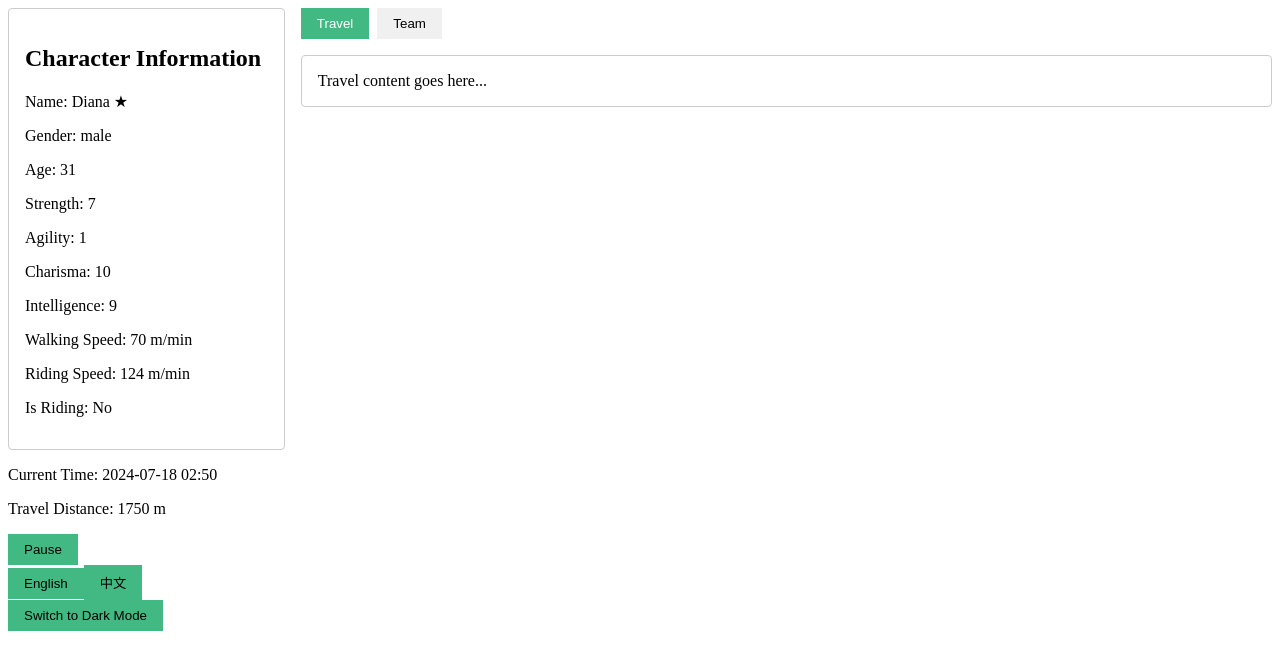
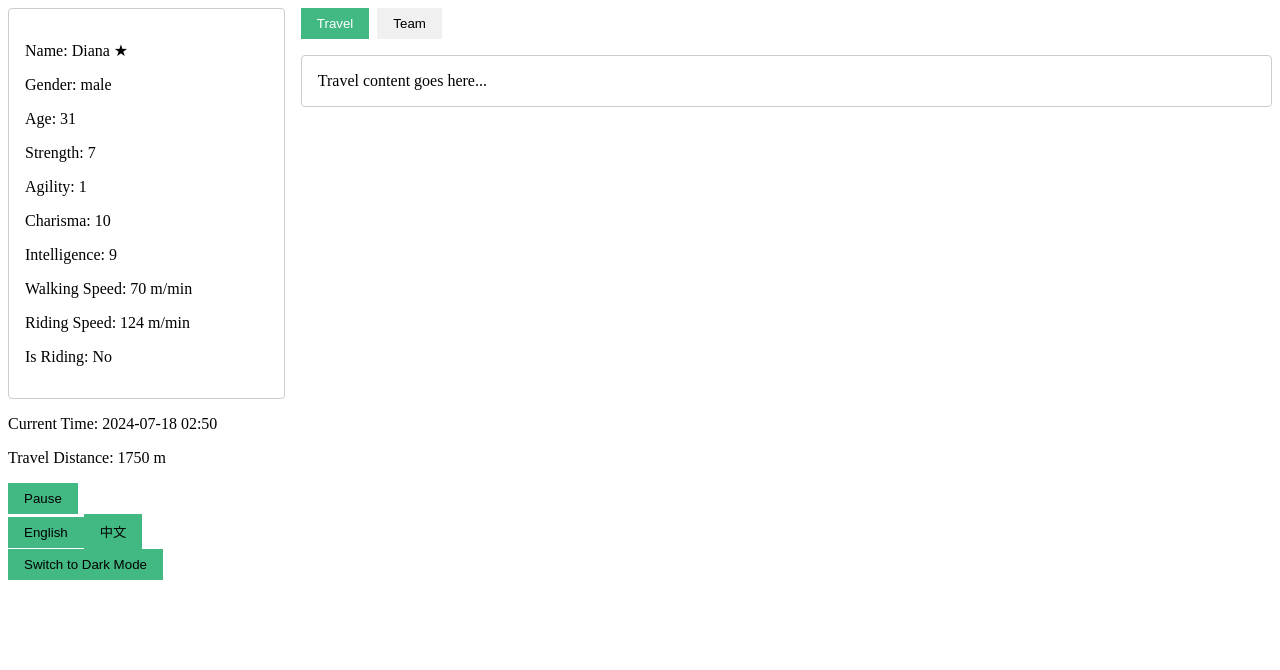
Before and after one commit to c1921/Drifting-Web, a Vue app: page / in a window 1280 px wide. Shown: the top 670 px of the page. Built offline with nearby package versions, Linux system fonts and the light colour scheme.

Commit message:
模块化接口

```diff
--- a/src/components/CharacterPanel.vue
+++ b/src/components/CharacterPanel.vue
@@ -1,6 +1,5 @@
 <template>
   <div class="character-panel">
-    <h2>{{ $t('characterInfo') }}</h2>
     <p>{{ $t('name') }}: {{ character.name }} <span v-if="isPlayer">★</span></p>
     <p>{{ $t('gender') }}: {{ character.gender }}</p>
     <p>{{ $t('age') }}: {{ character.age }}</p>
@@ -16,19 +15,7 @@
 
 <script lang="ts">
 import { defineComponent, PropType } from 'vue';
-
-interface Character {
-  name: string;
-  gender: string;
-  age: number;
-  strength: number;
-  agility: number;
-  charisma: number;
-  intelligence: number;
-  walkingSpeed: number;
-  ridingSpeed: number;
-  isRiding: boolean;
-}
+import { Character } from '../types/character'; // 导入 Character 接口
 
 export default defineComponent({
   name: 'CharacterPanel',
--- /dev/null
+++ b/src/types/character.ts
@@ -0,0 +1,12 @@
+export interface Character {
+  name: string;
+  gender: string;
+  age: number;
+  strength: number;
+  agility: number;
+  charisma: number;
+  intelligence: number;
+  walkingSpeed: number;
+  ridingSpeed: number;
+  isRiding: boolean;
+}
```
Also changed, not shown: src/App.vue (+1 -13 lines), src/components/Tabs.vue (+1 -6 lines).
